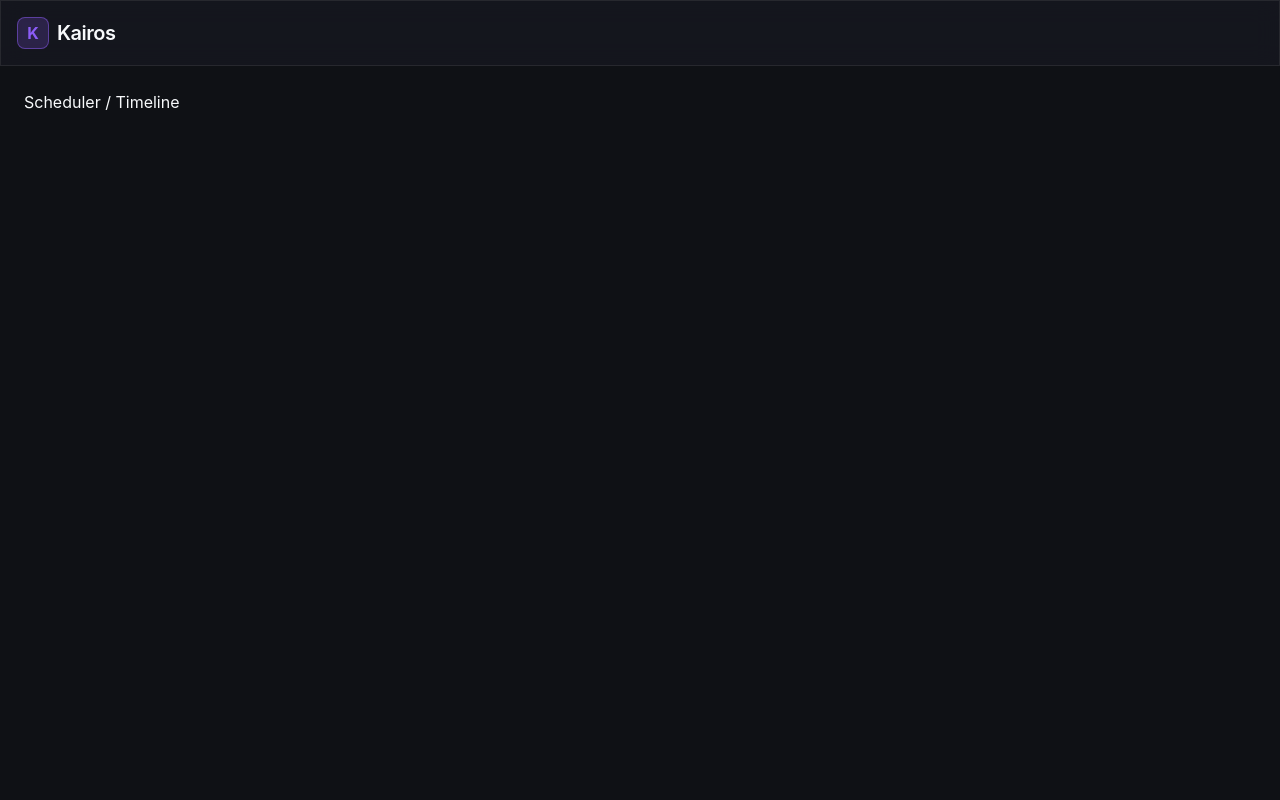
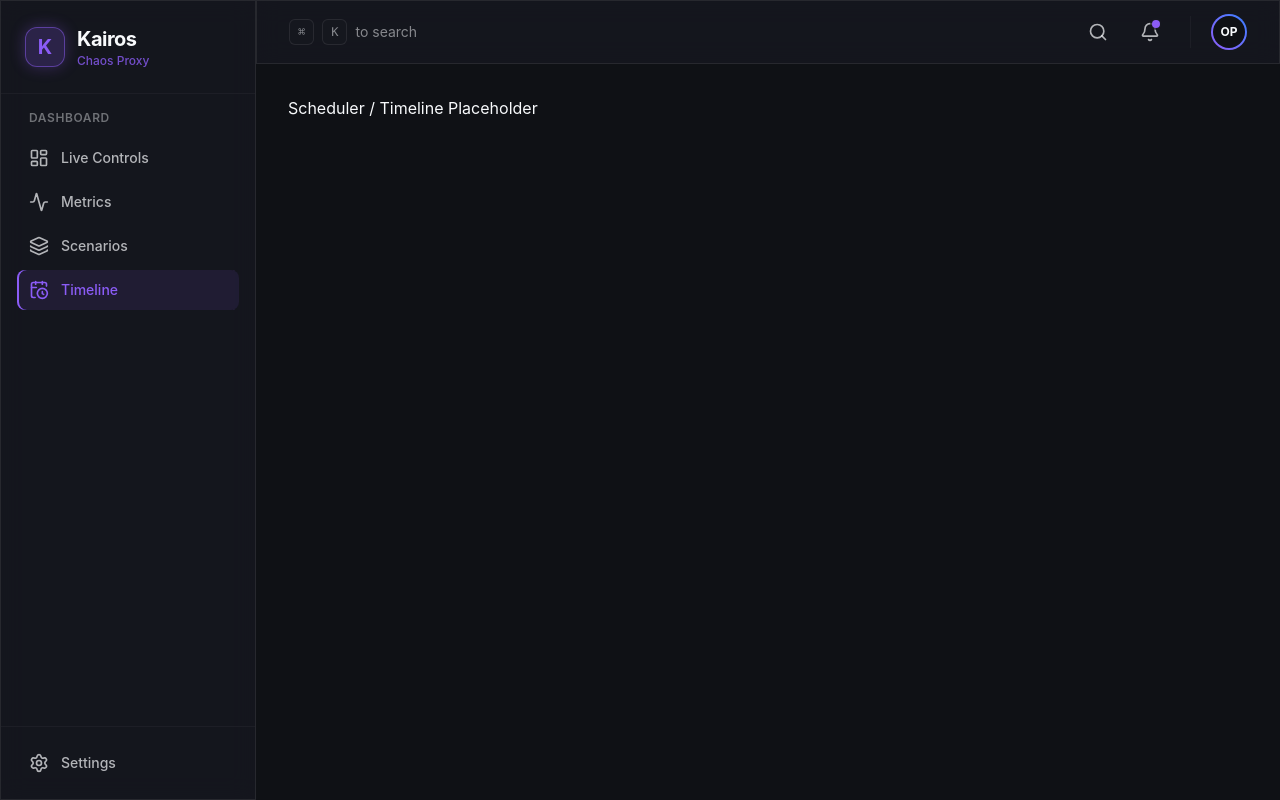
Before and after one commit to PresenceOP-Coder/Kairos, a React (Vite) app in the folder web/: page /timeline in a window 1280 px wide. Built offline with nearby package versions, Linux system fonts and the light colour scheme.

Commit message:
feat(ui): 21.2 Dashboard layout + navigation

```diff
--- a/web/src/App.tsx
+++ b/web/src/App.tsx
@@ -1,27 +1,18 @@
 import { BrowserRouter as Router, Routes, Route, Navigate } from 'react-router-dom';
+import { DashboardLayout } from './components/layout/DashboardLayout';
 
 function App() {
   return (
     <Router>
-      <div className="min-h-screen bg-background text-foreground flex flex-col">
-        {/* Placeholder for Navbar/Sidebar */}
-        <header className="glass-panel p-4 sticky top-0 z-50 flex items-center justify-between border-b border-card-border">
-          <div className="flex items-center gap-2">
-            <div className="w-8 h-8 rounded-lg bg-primary/20 flex items-center justify-center border border-primary/50 text-primary font-bold">K</div>
-            <h1 className="text-xl font-semibold tracking-tight">Kairos</h1>
-          </div>
-        </header>
-
-        <main className="flex-1 p-6 flex flex-col max-w-7xl mx-auto w-full gap-6">
-          <Routes>
-            <Route path="/" element={<Navigate to="/controls" replace />} />
-            <Route path="/controls" element={<div>Live Chaos Controls</div>} />
-            <Route path="/metrics" element={<div>Metrics Dashboard</div>} />
-            <Route path="/scenarios" element={<div>Scenario Management</div>} />
-            <Route path="/timeline" element={<div>Scheduler / Timeline</div>} />
-          </Routes>
-        </main>
-      </div>
+      <Routes>
+        <Route element={<DashboardLayout />}>
+          <Route path="/" element={<Navigate to="/controls" replace />} />
+          <Route path="/controls" element={<div>Live Chaos Controls Placeholder</div>} />
+          <Route path="/metrics" element={<div>Metrics Dashboard Placeholder</div>} />
+          <Route path="/scenarios" element={<div>Scenario Management Placeholder</div>} />
+          <Route path="/timeline" element={<div>Scheduler / Timeline Placeholder</div>} />
+        </Route>
+      </Routes>
     </Router>
   );
 }
--- /dev/null
+++ b/web/src/components/layout/DashboardLayout.tsx
@@ -0,0 +1,19 @@
+import { Outlet } from 'react-router-dom';
+import { Sidebar } from './Sidebar';
+import { Topbar } from './Topbar';
+
+export function DashboardLayout() {
+  return (
+    <div className="flex h-screen overflow-hidden bg-background">
+      <Sidebar />
+      <div className="flex-1 flex flex-col min-w-0 overflow-hidden relative">
+        <Topbar />
+        <main className="flex-1 overflow-y-auto p-4 md:p-6 lg:p-8 relative z-0">
+          <div className="max-w-7xl mx-auto space-y-6">
+            <Outlet />
+          </div>
+        </main>
+      </div>
+    </div>
+  );
+}
--- /dev/null
+++ b/web/src/components/layout/Sidebar.tsx
@@ -0,0 +1,54 @@
+import { NavLink } from 'react-router-dom';
+import { LayoutDashboard, Activity, Layers, CalendarClock, Settings } from 'lucide-react';
+
+const navItems = [
+  { name: 'Live Controls', path: '/controls', icon: LayoutDashboard },
+  { name: 'Metrics', path: '/metrics', icon: Activity },
+  { name: 'Scenarios', path: '/scenarios', icon: Layers },
+  { name: 'Timeline', path: '/timeline', icon: CalendarClock },
+];
+
+export function Sidebar() {
+  return (
+    <aside className="w-64 glass-panel border-r border-card-border hidden md:flex flex-col h-full sticky top-0">
+      <div className="p-6 flex items-center gap-3 border-b border-card-border/50">
+        <div className="w-10 h-10 rounded-xl bg-primary/20 flex items-center justify-center border border-primary/50 text-primary font-bold text-xl shadow-[0_0_15px_rgba(139,92,246,0.3)]">
+          K
+        </div>
+        <div>
+          <h1 className="text-xl font-bold tracking-tight text-foreground">Kairos</h1>
+          <p className="text-xs text-primary/80 font-medium">Chaos Proxy</p>
+        </div>
+      </div>
+
+      <nav className="flex-1 p-4 space-y-1 overflow-y-auto">
+        <div className="text-xs font-semibold text-foreground/40 uppercase tracking-wider mb-3 px-3">
+          Dashboard
+        </div>
+        {navItems.map((item) => (
+          <NavLink
+            key={item.name}
+            to={item.path}
+            className={({ isActive }) =>
+              `flex items-center gap-3 px-3 py-2.5 rounded-lg text-sm font-medium transition-all duration-200 ${
+                isActive
+                  ? 'bg-primary/10 text-primary shadow-[inset_2px_0_0_0_#8b5cf6]'
+                  : 'text-foreground/70 hover:bg-card-border/50 hover:text-foreground'
+              }`
+            }
+          >
+            <item.icon className="w-5 h-5" />
+            {item.name}
+          </NavLink>
+        ))}
+      </nav>
+
+      <div className="p-4 border-t border-card-border/50">
+        <button className="flex items-center gap-3 px-3 py-2.5 rounded-lg text-sm font-medium text-foreground/70 hover:bg-card-border/50 hover:text-foreground transition-all duration-200 w-full">
+          <Settings className="w-5 h-5" />
+          Settings
+        </button>
+      </div>
+    </aside>
+  );
+}
--- /dev/null
+++ b/web/src/components/layout/Topbar.tsx
@@ -0,0 +1,34 @@
+import { Bell, Search, Menu } from 'lucide-react';
+
+export function Topbar() {
+  return (
+    <header className="glass-panel h-16 sticky top-0 z-40 border-b border-card-border flex items-center justify-between px-4 lg:px-8">
+      <div className="flex items-center gap-4">
+        <button className="md:hidden p-2 rounded-lg text-foreground/70 hover:bg-card-border/50 hover:text-foreground transition-colors">
+          <Menu className="w-5 h-5" />
+        </button>
+        <div className="hidden md:flex items-center gap-2 text-sm text-foreground/50">
+          <kbd className="px-2 py-1 bg-card border border-card-border rounded-md text-xs font-mono">⌘</kbd>
+          <kbd className="px-2 py-1 bg-card border border-card-border rounded-md text-xs font-mono">K</kbd>
+          <span>to search</span>
+        </div>
+      </div>
+
+      <div className="flex items-center gap-3">
+        <button className="p-2.5 rounded-full text-foreground/70 hover:bg-card-border/50 hover:text-foreground transition-all duration-200 relative group">
+          <Search className="w-5 h-5" />
+        </button>
+        <button className="p-2.5 rounded-full text-foreground/70 hover:bg-card-border/50 hover:text-foreground transition-all duration-200 relative group">
+          <Bell className="w-5 h-5" />
+          <span className="absolute top-2 right-2.5 w-2 h-2 bg-primary rounded-full ring-2 ring-[var(--color-card)]"></span>
+        </button>
+        <div className="h-8 w-px bg-card-border/50 mx-2"></div>
+        <div className="w-9 h-9 rounded-full bg-gradient-to-tr from-primary to-blue-500 p-[2px] cursor-pointer hover:scale-105 transition-transform duration-200">
+          <div className="w-full h-full bg-background rounded-full border-2 border-transparent overflow-hidden flex items-center justify-center">
+            <span className="text-xs font-bold text-foreground">OP</span>
+          </div>
+        </div>
+      </div>
+    </header>
+  );
+}
```
